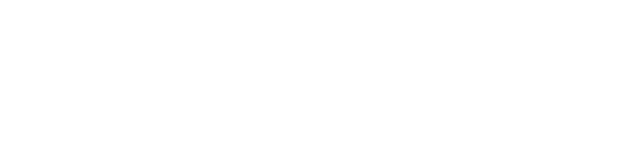
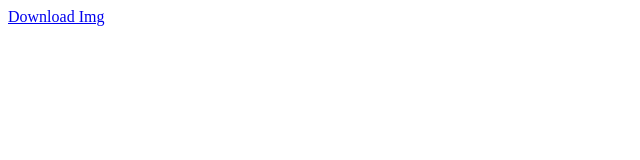
Before and after one commit to md-kudrot/problem-solving-for-logic-building-, a plain HTML site: page index.html in a window 1280 px wide. Shown: the whole page, without its empty margins (0-640 px from the left). Drawn offline with Linux system fonts and the light colour scheme.

Commit message:
practice: The download Attribute

```diff
--- a/index.html
+++ b/index.html
@@ -1,13 +1,16 @@
 <!DOCTYPE html>
 <html lang="en">
+
 <head>
     <meta charset="UTF-8">
     <meta name="viewport" content="width=device-width, initial-scale=1.0">
     <title>Document</title>
     <!-- <script src="vowelsInStr.js"></script> -->
-     <script src="randomOtp.js"></script>
+    <script src="randomOtp.js"></script>
 </head>
+
 <body>
+    <a href="png-transparent-tech-circuit-board-abstract-background-blue-microchip.png" download="kk.png">Download Img </a>
+</body>
 
-</body>
 </html>
```
Also changed, not shown: img.avif (added), photo-1767003308069-3e303e2a0b0b.avif (added), png-transparent-tech-circuit-board-abstract-background-blue-microchip.png (added).
